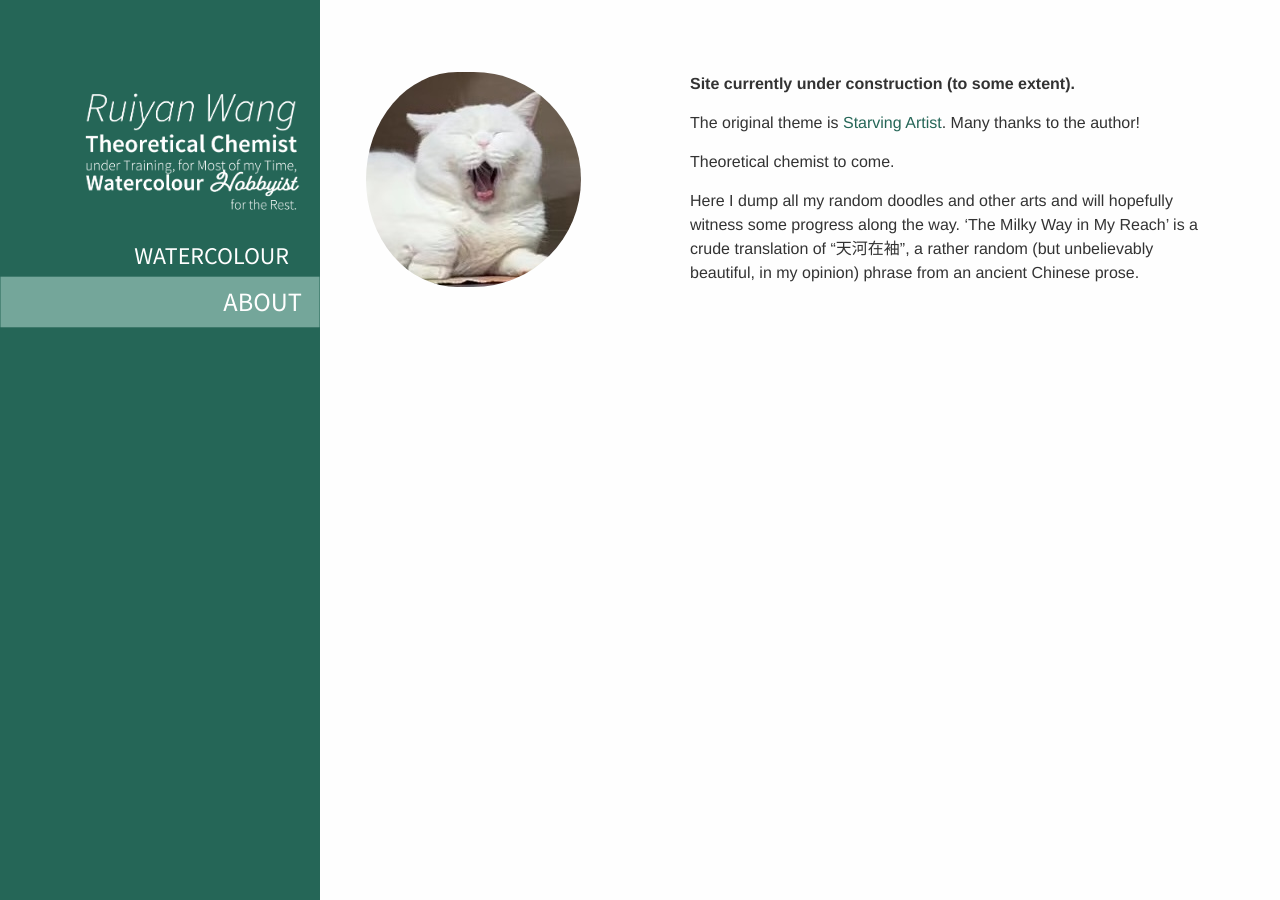
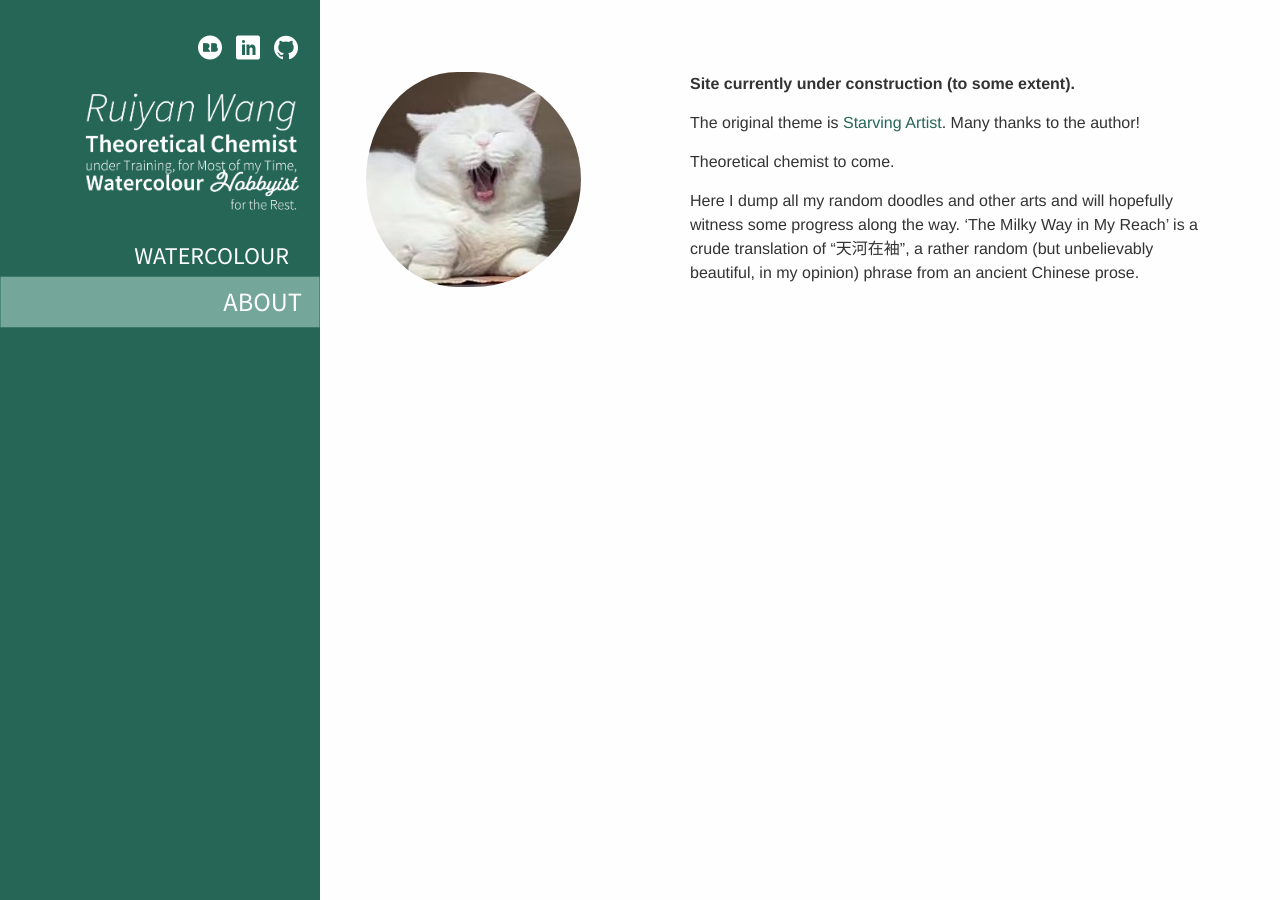
Before and after one commit to rywang42/rywang42.github.io, a Jekyll site: the page built from _pages/about.md, in a window 1280 px wide. Built offline with Jekyll 4.4.1, drawn with Linux system fonts in a browser that asks for light colours; some web fonts are replaced.

Commit message:
Never mind actually I should have left /fonts in the root folder...

```diff
--- a/_sass/icomoon/_base.scss
+++ b/_sass/icomoon/_base.scss
@@ -1,10 +1,10 @@
 @font-face {
   font-family: 'icomoon';
-  src:  url('/_sass/icomoon/fonts/icomoon.eot?sfbxuq');
-  src:  url('/_sass/icomoon/fonts/icomoon.eot?sfbxuq#iefix') format('embedded-opentype'),
-    url('/_sass/icomoon/fonts/icomoon.ttf?sfbxuq') format('truetype'),
-    url('/_sass/icomoon/fonts/icomoon.woff?sfbxuq') format('woff'),
-    url('/_sass/icomoon/fonts/icomoon.svg?sfbxuq#icomoon') format('svg');
+  src:  url('/fonts/icomoon.eot?sfbxuq');
+  src:  url('/fonts/icomoon.eot?sfbxuq#iefix') format('embedded-opentype'),
+    url('/fonts/icomoon.ttf?sfbxuq') format('truetype'),
+    url('/fonts/icomoon.woff?sfbxuq') format('woff'),
+    url('/fonts/icomoon.svg?sfbxuq#icomoon') format('svg');
   font-weight: normal;
   font-style: normal;
   font-display: block;
```
Also changed, not shown: favicon.ico.
